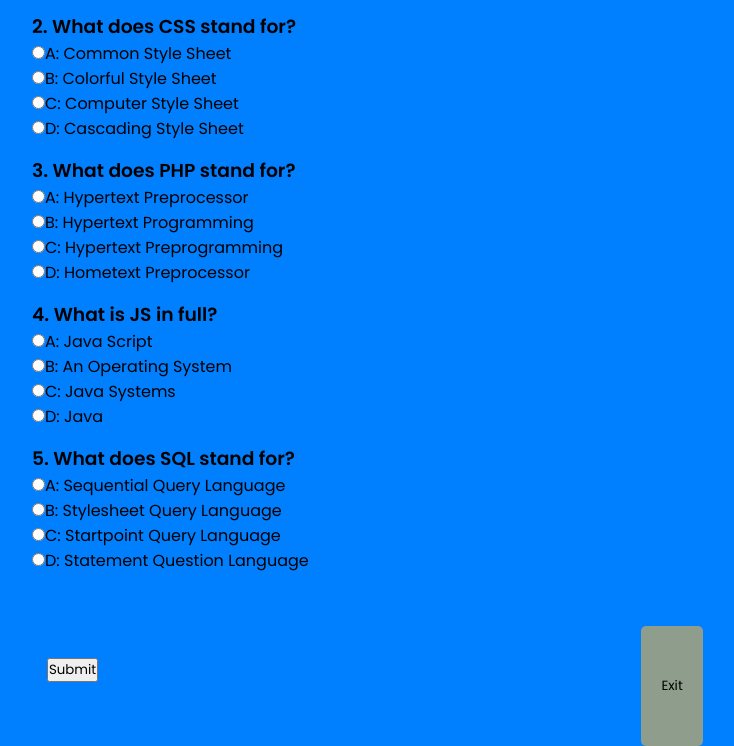
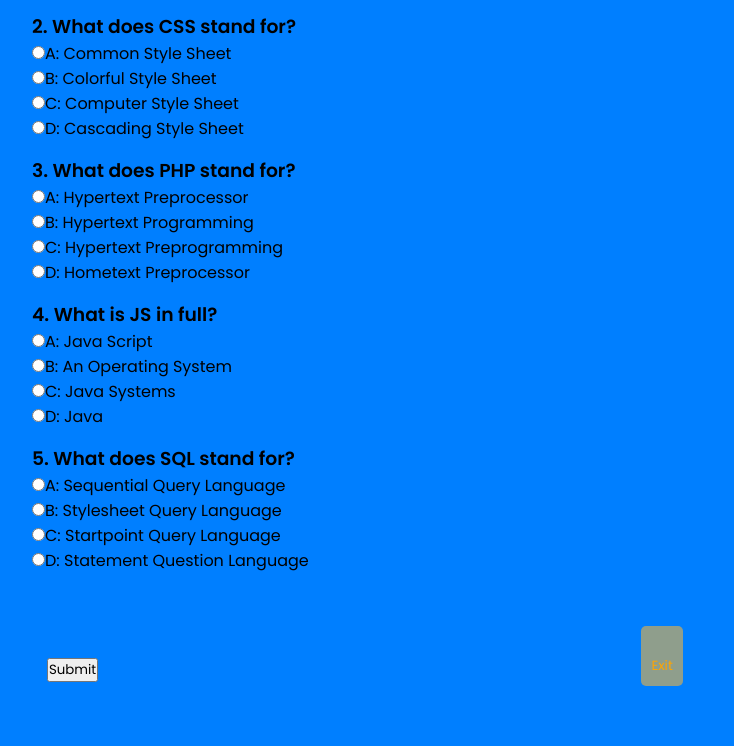
Before and after one commit to edah-hub/Quiz_Board, a plain HTML site: page index.html in a window 1280 px wide. Shown: the part 727-1473 px from the top of the page, without its empty margins (229-963 px from the left). After the commit the page ends 1439 px from the top, so only its background shows below. Drawn offline with Linux system fonts and the light colour scheme.

```diff
--- a/css/style.css
+++ b/css/style.css
@@ -58,8 +58,11 @@
   margin-top: 5%;
   margin-left: 80%;
   position: absolute;
-  padding: 50px 20px;
+  padding: 30px 10px;
   outline: none;
   border: #000;
   border-radius: 5px;
+  height: 10px;
+  color: orange;
+
 }
```
